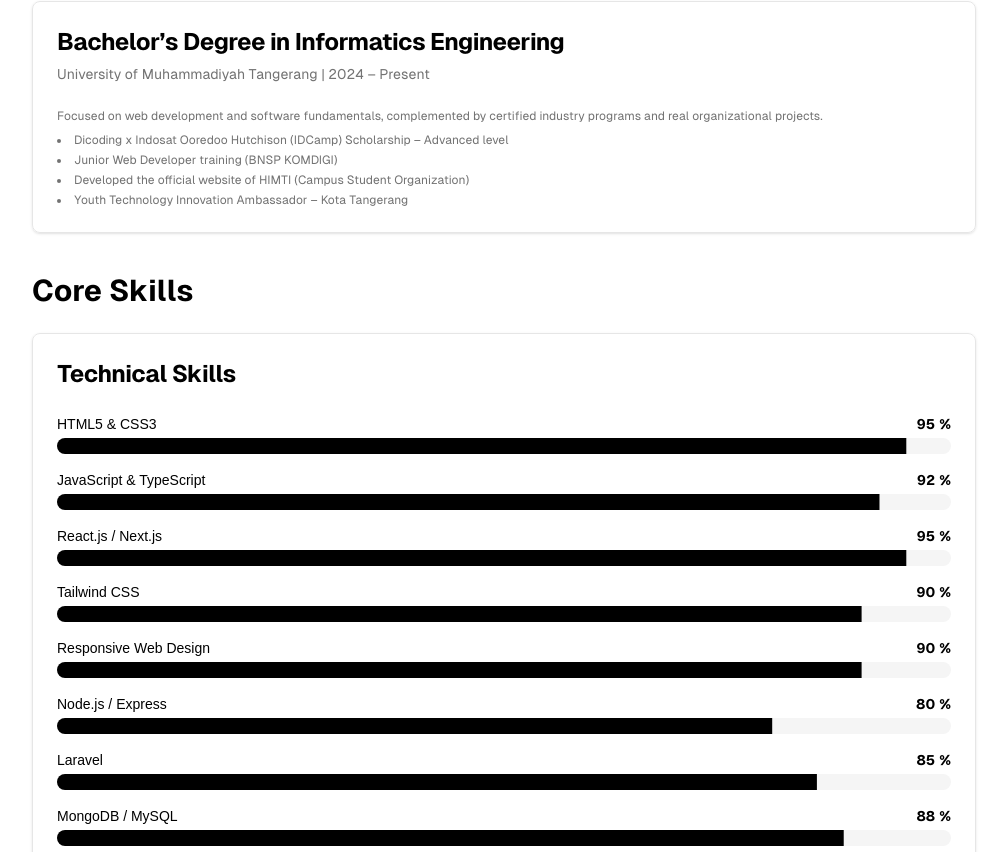
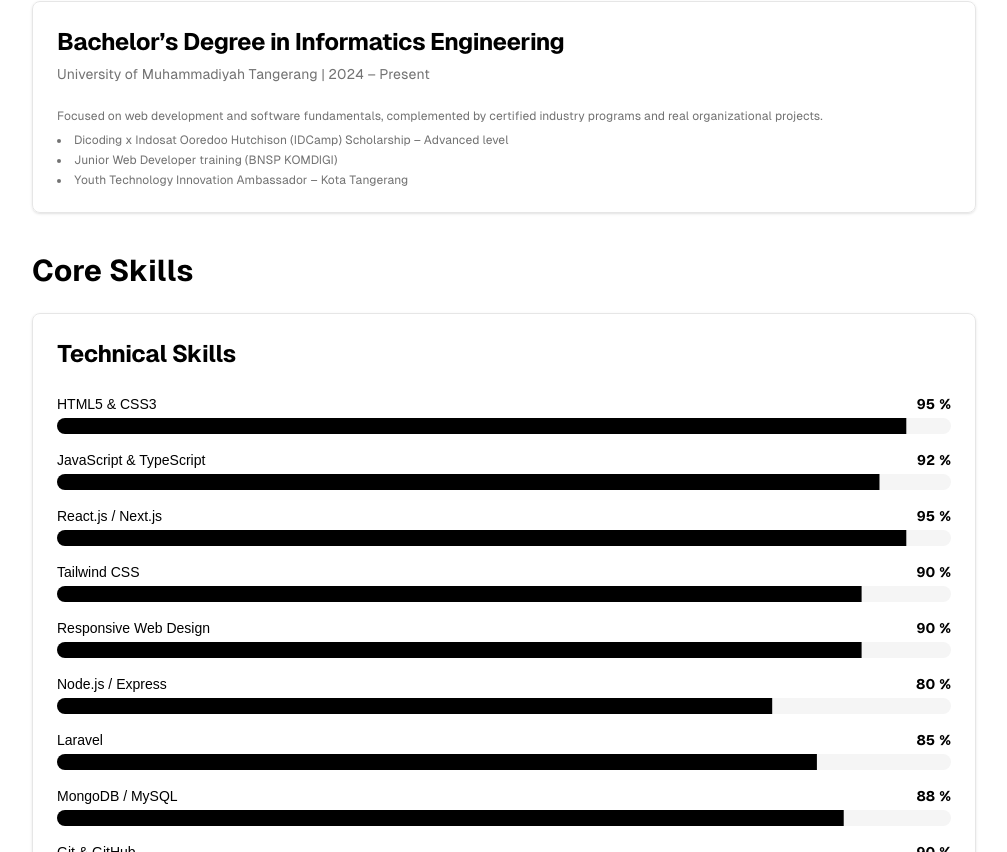
Before and after one commit to RifkiFrds/my-portofolio, a React (Vite) app: page / in a window 1280 px wide. Shown: the part 1068-1920 px from the top of the page, without its empty margins (136-1143 px from the left). Built offline with nearby package versions, Linux system fonts and the light colour scheme; a web font is replaced by a local one.

Commit message:
Delete point edu univ

```diff
--- a/src/components/EducationSection/EducationSection.tsx
+++ b/src/components/EducationSection/EducationSection.tsx
@@ -81,10 +81,6 @@ export const EducationSection = () => {
                 </li>
                 <li>Junior Web Developer training (BNSP KOMDIGI)</li>
                 <li>
-                  Developed the official website of HIMTI (Campus Student
-                  Organization)
-                </li>
-                <li>
                   Youth Technology Innovation Ambassador – Kota Tangerang
                 </li>
               </ul>
```
